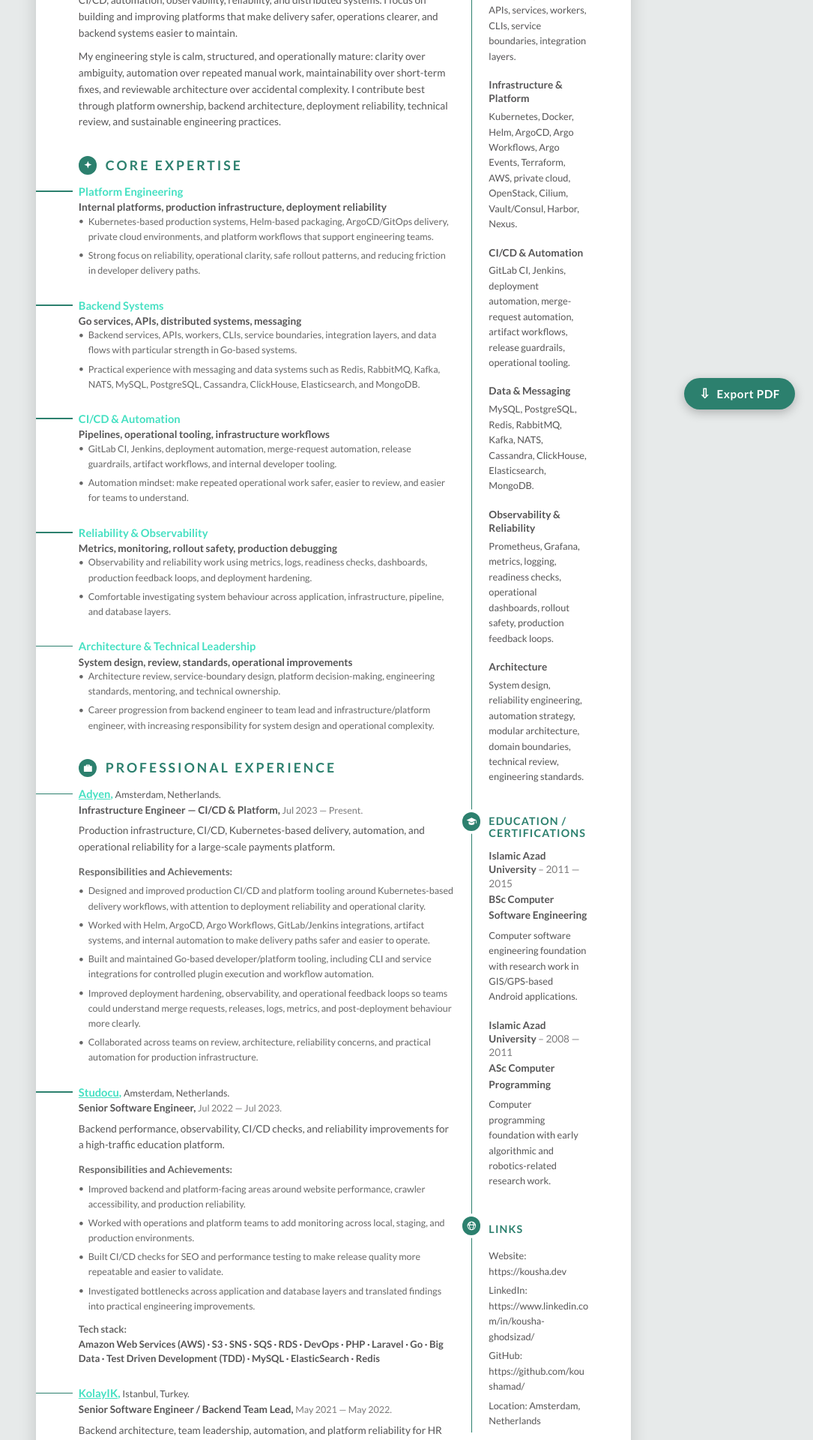
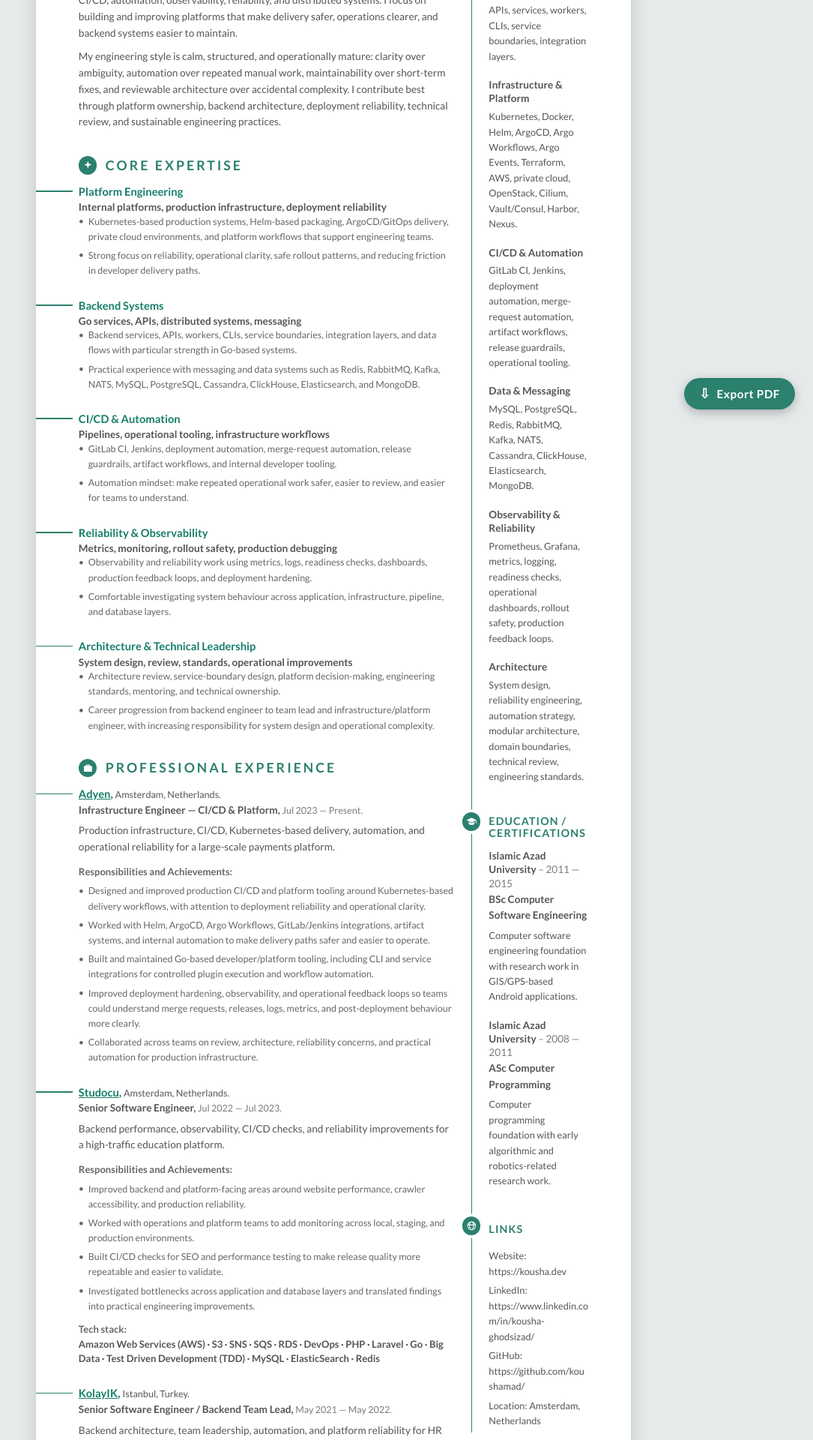
Before and after one commit to koushamad/koushamad.github.io, a Jekyll site: the page built from index.md, in a window 1280 px wide. Shown: the part 330-2250 px from the top of the page at 75% size, without its empty margins (195-1280 px from the left). Built offline with Jekyll 4.4.1, drawn with Linux system fonts in a browser that asks for light colours.

Commit message:
Darken the company names to a readable teal; fix the stale repository key
`.cv-org` carries every employer name and every Core Expertise title. It was
set in the mint #45e0c2 sampled from the 2023 reference PDF, which measures
1.65:1 against the white sheet — under WCAG AA (4.5:1) and under even the
AA-large floor of 3:1. Some of the most important words on the CV were the
least legible ones, and a CV has to survive a greyscale office printer.

#157d68 keeps the sampled mint's hue (168°) and saturation (0.71) and only
drops its lightness, reaching 5.04:1. That sits beside the heading teal
#2c806e (4.75:1) without collapsing into it, so the sheet still reads as the
reference. `.cv-org` has no print-media override, so screen and PDF both pick
this up. Rendering before and after shows the only pixels that move are the
glyphs of the names themselves — no reflow, still six pages.

$mint was used in this one rule and nowhere else, so it is renamed rather
than kept under a name the value no longer fits. The remaining teals were
measured and left alone: the name heading and the section headings are
#2c806e at 4.75:1, and the disc glyphs are white on that same teal.

`repository:` still pointed at sproogen/resume-theme, the remote theme this
site dropped when the design was rebuilt locally. jekyll-github-metadata
reads it to resolve `site.github` off GitHub Pages, so it now names this
site's own repo.

Co-Authored-By: Claude Opus 5 (1M context) <noreply@anthropic.com>
Claude-Session: https://claude.ai/code/session_012VGj3jvaSCfc2Vqza56SfK

```diff
--- a/_config.yml
+++ b/_config.yml
@@ -1,6 +1,8 @@
 # Site configuration
 title: Systems & Infrastructure Architect
-repository: sproogen/resume-theme
+# This site's own repo. jekyll-github-metadata reads it to resolve `site.github`
+# off GitHub Pages; it used to name the resume theme this site no longer uses.
+repository: koushamad/koushamad.github.io
 favicon: images/raven.svg
 
 # Content configuration version
--- a/_sass/_cv.scss
+++ b/_sass/_cv.scss
@@ -14,7 +14,13 @@
 // ── Palette (sampled from the reference PDF) ─────────────────────────────────
 $charcoal:   #4f4f4f; // the header band
 $teal:       #2c806e; // section headings, discs, rules, column divider
-$mint:       #45e0c2; // company / entry names
+// The reference sets company / entry names in mint #45e0c2, but that measures
+// 1.65:1 on white — below WCAG AA (4.5:1) and below even AA-large (3:1), so the
+// employer names, some of the most important words on the sheet, all but vanish
+// on a greyscale office printer. This is the same hue (168°) and saturation as
+// the sampled mint, darkened to 5.04:1, which sits beside the heading teal
+// without collapsing into it.
+$teal-deep:  #157d68; // company / entry names
 $link-green: #007655; // the underlined link row
 $ink:        #565556; // body copy, role titles
 $ink-soft:   #666666; // bullets and labels
@@ -290,7 +296,7 @@ body.cv-body {
 }
 
 .cv-org {
-  color: $mint;
+  color: $teal-deep;
 
   a {
     color: inherit;
```
